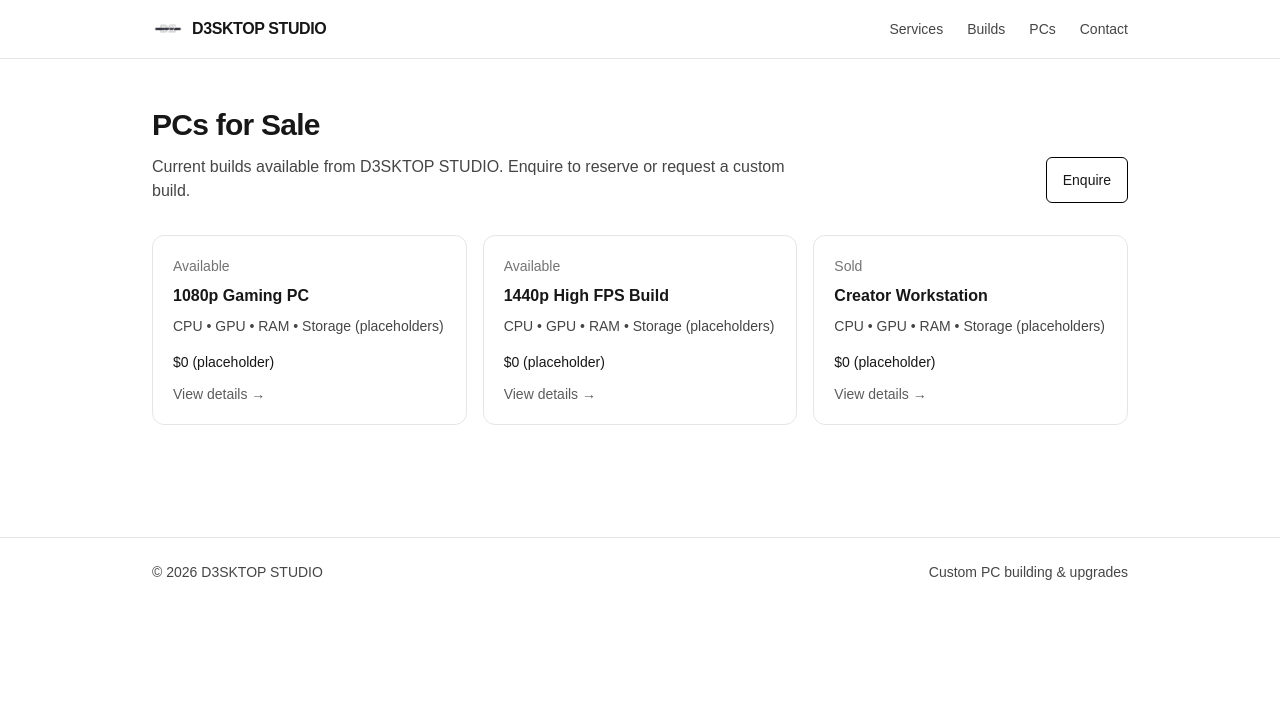
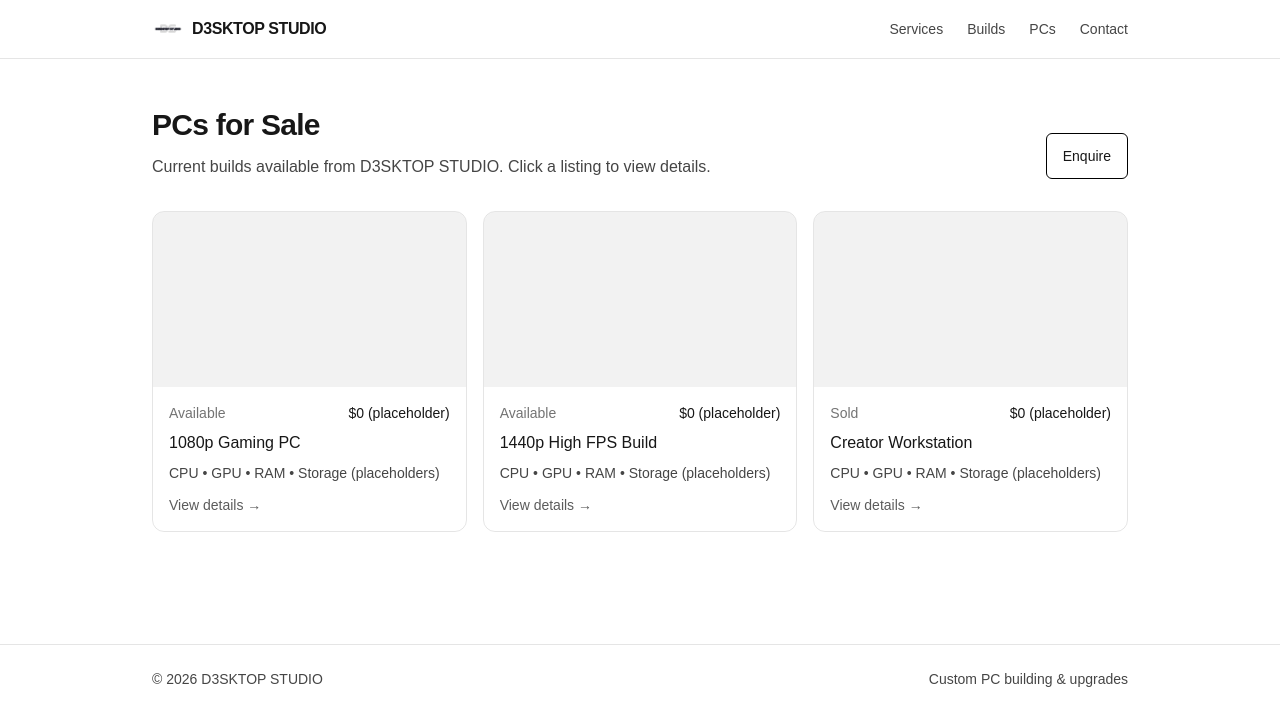
Before and after one commit to D3SKTOPSTUDIO/pc-builder-site, a Next.js app: page /pcs in a window 1280 px wide. Shown: the top 726 px of the page. Built offline with nearby package versions, Linux system fonts and the light colour scheme.

Commit message:
Reuse Card component for PC listings

```diff
--- a/app/pcs/page.tsx
+++ b/app/pcs/page.tsx
@@ -1,10 +1,26 @@
 import Link from "next/link";
+import { Card } from "@/components/Card";
 
 export default function PCsPage() {
   const pcs = [
-    { slug: "1080p-gaming", status: "Available", name: "1080p Gaming PC", price: "$0 (placeholder)" },
-    { slug: "1440p-high-fps", status: "Available", name: "1440p High FPS Build", price: "$0 (placeholder)" },
-    { slug: "creator-workstation", status: "Sold", name: "Creator Workstation", price: "$0 (placeholder)" },
+    {
+      slug: "1080p-gaming",
+      status: "Available",
+      name: "1080p Gaming PC",
+      price: "$0 (placeholder)",
+    },
+    {
+      slug: "1440p-high-fps",
+      status: "Available",
+      name: "1440p High FPS Build",
+      price: "$0 (placeholder)",
+    },
+    {
+      slug: "creator-workstation",
+      status: "Sold",
+      name: "Creator Workstation",
+      price: "$0 (placeholder)",
+    },
   ] as const;
 
   return (
@@ -13,7 +29,7 @@ export default function PCsPage() {
         <div>
           <h1 className="text-3xl font-semibold tracking-tight">PCs for Sale</h1>
           <p className="mt-3 max-w-2xl opacity-80">
-            Current builds available from D3SKTOP STUDIO. Enquire to reserve or request a custom build.
+            Current builds available from D3SKTOP STUDIO. Click a listing to view details.
           </p>
         </div>
 
@@ -27,19 +43,15 @@ export default function PCsPage() {
 
       <div className="mt-8 grid gap-4 sm:grid-cols-2 lg:grid-cols-3">
         {pcs.map((pc) => (
-          <Link
+          <Card
             key={pc.slug}
+            title={pc.name}
+            subtitle={pc.status}
+            meta={pc.price}
             href={`/pcs/${pc.slug}`}
-            className="block rounded-xl border border-black/10 p-5 hover:border-black/30"
           >
-            <div className="text-sm opacity-60">{pc.status}</div>
-            <div className="mt-2 font-semibold">{pc.name}</div>
-            <div className="mt-2 text-sm opacity-80">
-              CPU • GPU • RAM • Storage (placeholders)
-            </div>
-            <div className="mt-4 text-sm font-medium">{pc.price}</div>
-            <div className="mt-3 text-sm opacity-70">View details →</div>
-          </Link>
+            CPU • GPU • RAM • Storage (placeholders)
+          </Card>
         ))}
       </div>
     </div>
--- a/components/Card.tsx
+++ b/components/Card.tsx
@@ -5,24 +5,32 @@ export function Card({
   title,
   subtitle,
   href,
+  meta,
   children,
 }: {
   title: string;
   subtitle?: string;
   href?: string;
+  meta?: string; // e.g. price or status
   children?: ReactNode;
 }) {
   const content = (
     <div className="overflow-hidden rounded-xl border border-black/10 hover:border-black/30">
       <div className="aspect-video bg-black/5" />
       <div className="p-4">
-        <div className="text-sm opacity-60">{subtitle ?? "Placeholder"}</div>
+        <div className="flex items-start justify-between gap-3">
+          <div className="text-sm opacity-60">{subtitle ?? "Placeholder"}</div>
+          {meta ? <div className="text-sm font-medium">{meta}</div> : null}
+        </div>
+
         <div className="mt-2 font-medium">{title}</div>
+
         {children ? (
           <div className="mt-2 text-sm opacity-80">{children}</div>
         ) : (
           <div className="mt-2 text-sm opacity-80">CPU • GPU • RAM • Storage</div>
         )}
+
         {href ? <div className="mt-3 text-sm opacity-70">View details →</div> : null}
       </div>
     </div>
```
